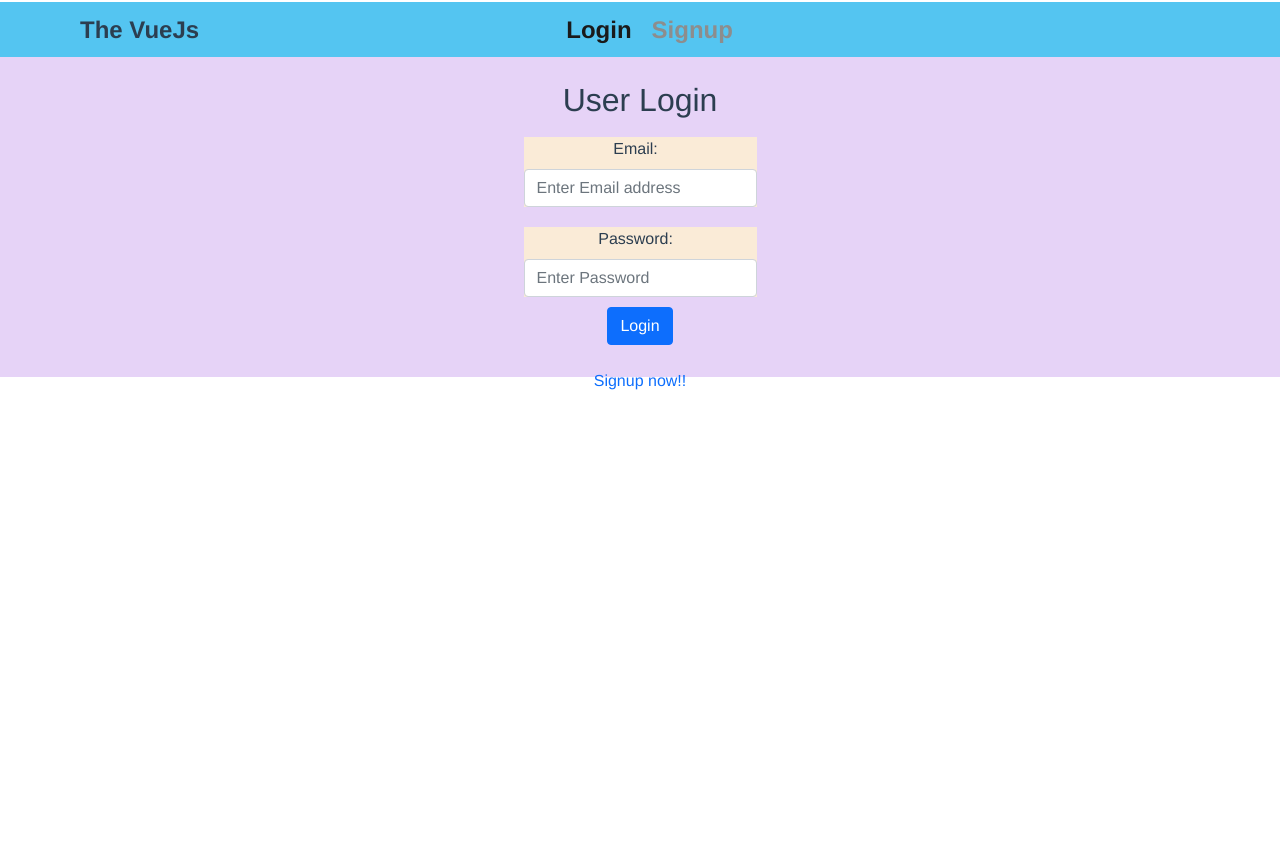
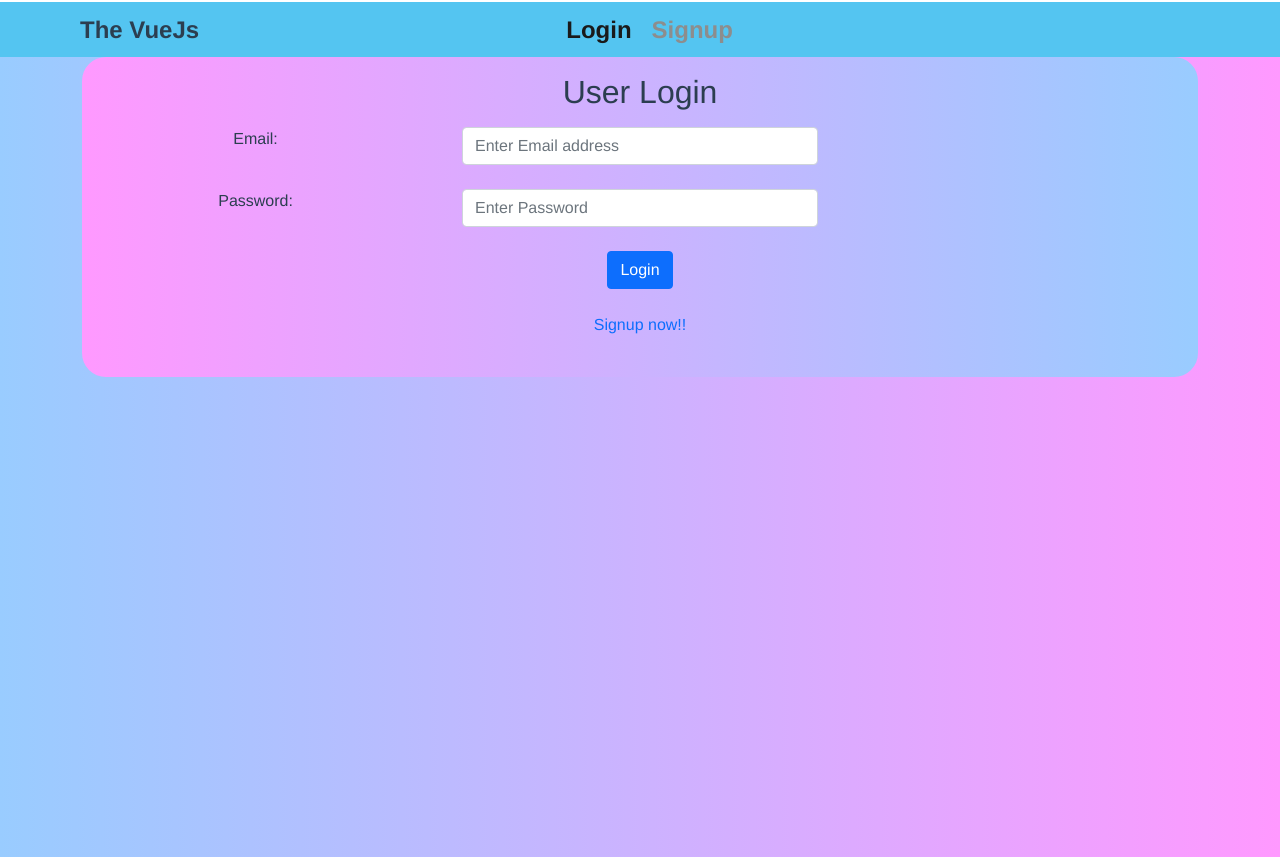
Before and after one commit to Vijay-Thumar/VueJs, a Vue app in the folder Practical8/: page / in a window 1280 px wide. Before the commit the page ends 800 px from the top, so only its background shows below. Built offline with nearby package versions, Linux system fonts and the light colour scheme.

Commit message:
change login and signup form look

```diff
--- a/Practical8/src/store/index.js
+++ b/Practical8/src/store/index.js
@@ -173,18 +173,18 @@ const store = createStore({
         });
     },
 
-    // async callAuth() {
-    //   await axios
-    //     .post(
-    //       "https://www.mockbin.org/bin/94d8ae3c-0f40-4bb5-be7b-484fcd4238a3?foo=bar&foo=baz"
-    //     )
-    //     .then((res) => {
-    //       console.log("Responce from the callAuth: ", res);
-    //     })
-    //     .catch((err) => {
-    //       console.log("Responce error from callAuth: ", err);
-    //     });
-    // },
+    async callAuth() {
+      await axios
+        .post(
+          "https://www.mockbin.org/bin/94d8ae3c-0f40-4bb5-be7b-484fcd4238a3?foo=bar&foo=baz"
+        )
+        .then((res) => {
+          console.log("Responce from the callAuth: ", res);
+        })
+        .catch((err) => {
+          console.log("Responce error from callAuth: ", err);
+        });
+    },
 
     // vv end of action vv
   },
--- a/Practical8/src/views/UserLogin.vue
+++ b/Practical8/src/views/UserLogin.vue
@@ -1,41 +1,42 @@
 <template>
-  <div class="Form_container">
-    <div>
-
-      <Form class="form_section" @submit="onSubmit" :validation-schema="schema">
-        <br />
-        <h2>User Login</h2>
-        <div>
-          <div>
-            <label class="form-label">Email: &nbsp; </label>
+  <div class="body_container">
+    <div class="container-sm">
+      <Form class="form_container" @submit="onSubmit" :validation-schema="schema">
+        <h2 class="margin_tb mb-3 pt-3">User Login</h2>
+        <div class="row mb-4">
+          <div class="col"><label class="form-label">Email: &nbsp; </label></div>
+          <div class="col">
             <Field name="email" type="text" class="form-control" placeholder="Enter Email address" />
+          </div>
+          <div class="col">
             <ErrorMessage name="email" class="text-danger" />
           </div>
-          <div>
-            <label class="form-label"> Password: &nbsp;</label>
+        </div>
+        <div class="row mb-4">
+          <div class="col"><label class="form-label"> Password: &nbsp;</label></div>
+          <div class="col">
             <Field name="password" type="password" class="form-control" placeholder="Enter Password" />
+          </div>
+          <div class="col">
             <ErrorMessage name="password" class="text-danger" />
           </div>
         </div>
-        <button type="submit" class="btn btn-primary">Login</button>
-        <span><br />&nbsp;</span>
+        <button type="submit" class="btn btn-primary mb-4">Login</button>
+        <router-link to="/signup">
+          <p class="login_text">Signup now!!</p>
+        </router-link>
+        <br>
       </Form>
-
-      <router-link to="/signup">
-        <p class="login_text">Signup now!!</p>
-      </router-link>
-
       <div v-show="loading || isErrorFound">
         <transition @before-enter="beforeEnter" @enter="enter" appear mode="out-in">
           <span class="text-danger" v-if="loading">
             We are checking the credentials please wait...
           </span>
           <span class="text-danger" v-else-if="isErrorFound">
-            ** User is not available! Please Signup vv
+            User is not available! Please Signup
           </span>
         </transition>
       </div>
-
     </div>
   </div>
 </template>
@@ -74,14 +75,14 @@ export default {
   },
   data() {
     const schema = yup.object({
-      email: yup.string().email().required("email is Required*"),
+      email: yup.string().email().required("Email is Required*"),
       password: yup.string().required("Password is Required"),
     });
     return {
       schema,
     };
   },
-  computed:{
+  computed: {
     ...mapGetters({
       loading: 'getLoading',
       isErrorFound: 'getApiError',
@@ -99,72 +100,19 @@ export default {
 </script>
 
 <style scoped>
-.errHand-enter-to,
-.errHand-leave-from {
-  opacity: 0;
-  transform: translatey(-10px);
+.form_container {
+  /* background-color: rgb(210, 252, 167); */
+  background: linear-gradient(to right, #ff99ff 0%, #99ccff 100%);
+  border-radius: 24px;
+
 }
 
-.errHand-leave-to,
-.errHand-enter-from {
-  opacity: 1;
-  transform: translatey(0px);
-}
+.body_container {
+  /* background-color: rgba(104, 158, 112, 0.407); */
+  background-color: rgba(104, 158, 112, 0.407);
+  background: linear-gradient(to left, #ff99ff 0%, #99ccff 100%);
 
-.errHand-enter-active,
-.errHand-leave-active {
-  transition: all 0.3s ease;
-}
-
-.form_section>div {
-  display: flex;
-  flex-direction: column;
-  justify-content: space-around;
-  align-items: center;
-  flex-wrap: wrap;
-  max-width: 800px;
-}
-
-.error_class {
-  position: absolute;
-  left: 10%;
-}
-
-.error_class2 {
-  position: absolute;
-  left: 10%;
-  top: 20%;
-}
-
-.Form_container {
-  display: flex;
-  justify-content: center;
-  /* align-items: center; */
-  background-color: rgb(230, 211, 247);
-  height: 40vh;
-}
-
-.form_section>div {
-  display: flex;
-  justify-content: space-around;
-  align-items: center;
-  flex-wrap: wrap;
-  max-width: 800px;
-}
-
-.form_section>div>div {
-  margin: 10px 0;
-  background-color: antiquewhite;
-}
-
-.flex_container {
-  display: flex;
-  justify-content: center;
-  align-items: center;
-}
-
-.input_element {
-  background-color: white;
+  height: 100vh;
 }
 
 a {
--- a/Practical8/src/views/UserSignUp.vue
+++ b/Practical8/src/views/UserSignUp.vue
@@ -1,84 +1,116 @@
 <template>
-  <div class="Form_container">
+  <div class="body_container">
+    <div class="container-sm">
+      <Form class="form_container" @submit="onSubmit" :validation-schema="schema">
+        <h2 class="margin_tb mb-3 pt-3">Create an Account</h2>
         <div>
-      <Form class="form_section" @submit="onSubmit" :validation-schema="schema">
-        <br />
-        <h2>Create an Account</h2>
-        <div>
-          <div class="form_input">
+          <div class="row mb-4">
+            <div class="col">
               <label class="form-label">Name</label>
+            </div>
+            <div class="col">
               <Field name="name" type="text" class="form-control" placeholder="" />
+            </div>
+            <div class="col">
               <ErrorMessage name="name" class="text-danger" />
             </div>
+          </div>
 
-          <div class="form_input">
+          <div class="row mb-4">
+            <div class="col">
               <label class="form-label">Email</label>
+            </div>
+            <div class="col">
               <Field name="email" type="email" class="form-control" />
+            </div>
+            <div class="col">
               <ErrorMessage name="email" class="text-danger" />
             </div>
+          </div>
 
-          <div class="form_input">
+          <div class="row mb-4">
+            <div class="col">
               <label class="form-label">Password</label>
+            </div>
+            <div class="col">
               <Field name="password" type="password" class="form-control" />
+            </div>
+            <div class="col">
               <ErrorMessage name="password" class="text-danger" />
             </div>
+          </div>
 
-          <div class="form_input">
+          <div class="row mb-4">
+            <div class="col">
               <label class="form-label">Confirm Password</label>
+            </div>
+            <div class="col">
               <Field type="password" name="cpassword" class="form-control" />
+            </div>
+            <div class="col">
               <ErrorMessage class="text-danger" name="cpassword" />
             </div>
+          </div>
 
-          <div class="form_input">
+          <div class="row mb-4">
+            <div class="col">
               <label class="form-label">Role</label>
+            </div>
+            <div class="col">
               <Field name="role" as="select" class="form-select form-control">
                 <option disabled>Select Role of user</option>
                 <option value="admin">Admin</option>
                 <option value="employee">Employee</option>
                 <option value="customer">Customer</option>
               </Field>
+            </div>
+            <div class="col">
               <ErrorMessage class="text-danger" name="role" />
             </div>
-          <div class="form_input">
-            <div class="flex_container">
-              <div>
+          </div>
+
+          <div class="row mb-4">
+            <div class="col-4">
               <label>Gender: &nbsp;</label>
             </div>
-              <div class="input_element">
-                <div>
+            <div class="col-1">
               <label>Men: &nbsp;</label>
               <Field name="gender" type="radio" value="men" />
             </div>
-                <br />
-                <div>
+            <div class="col-3">
               <label>Women: &nbsp;</label>
               <Field name="gender" type="radio" value="women" /> &nbsp;
             </div>
-              </div>
-            </div>
+            <div class="col">
               <ErrorMessage class="text-danger" name="gender" />
-          </div>
-
-          <div class="form_input">
-            <label class="form-label">Age: </label>
-            <Field name="age" type="number" class="form-control" />
-            <ErrorMessage class="text-danger" name="age" />
-          </div>
-
-          <div class="form_input">
-            <label class="form-label">DOB</label>
-            <Field name="dob" type="date" class="form-control" />
-            <ErrorMessage class="text-danger" name="dob" />
             </div>
           </div>
 
+          <div class="row mb-4">
+            <div class="col">
+            <label class="form-label">Age: </label></div>
+            <div class="col">
+            <Field name="age" type="number" class="form-control" /></div>
+            <div class="col">
+            <ErrorMessage class="text-danger" name="age" /></div>
+          </div>
+
+          <div class="row mb-4">
+            <div class="col">
+            <label class="form-label">DOB</label></div>
+            <div class="col">
+            <Field name="dob" type="date" class="form-control" /></div>
+            <div class="col">
+            <ErrorMessage class="text-danger" name="dob" /></div>
+          </div>
+        </div>
+
+        <div class="col">
           <button class="btn btn-primary">Submit</button>
+        </div>
+        <br>
       </Form>
       <div v-if="loading">Hold On We Are signing you...</div>
-      <br />
-      <router-link to="/">
-        <p class="login_text">Login now!</p>
-      </router-link>
     </div>
   </div>
 </template>
@@ -135,40 +167,20 @@ export default {
 };
 </script>
 
-<style>
-.form_input {
-  min-width: 240px;
+<style scoped>
+.form_container {
+  /* background-color: rgb(210, 252, 167); */
+  background: linear-gradient(to right, #ff99ff 0%, #99ccff 100%);
+  border-radius: 24px;
+
 }
 
-.Form_container {
-  display: flex;
-  justify-content: center;
-  align-items: center;
-  background-color: rgb(230, 211, 247);
-}
+.body_container {
+  /* background-color: rgba(104, 158, 112, 0.407); */
+  background-color: rgba(104, 158, 112, 0.407);
+  background: linear-gradient(to left, #ff99ff 0%, #99ccff 100%);
 
-.form_section>div {
-  display: flex;
-  justify-content: space-around;
-  align-items: center;
-  flex-wrap: wrap;
-  max-width: 800px;
-  flex-direction: column;
-}
-
-.form_section>div>div {
-  margin: 10px 0;
-  background-color: antiquewhite;
-}
-
-.flex_container {
-  display: flex;
-  justify-content: center;
-  align-items: center;
-}
-
-.input_element {
-  background-color: white;
+  height: 100vh;
 }
 
 a {
```
Lines whose indentation alone changed are shown as unchanged.
